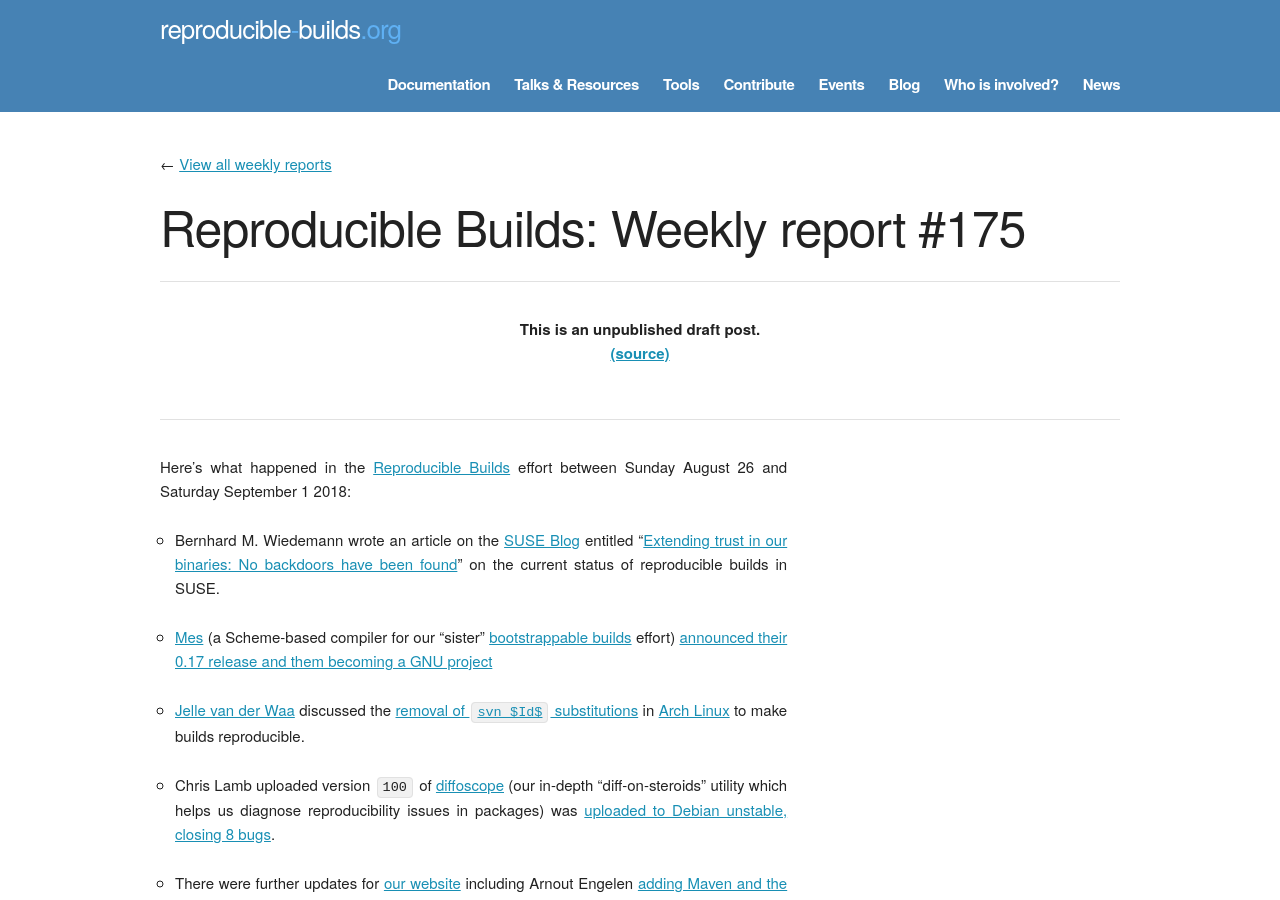
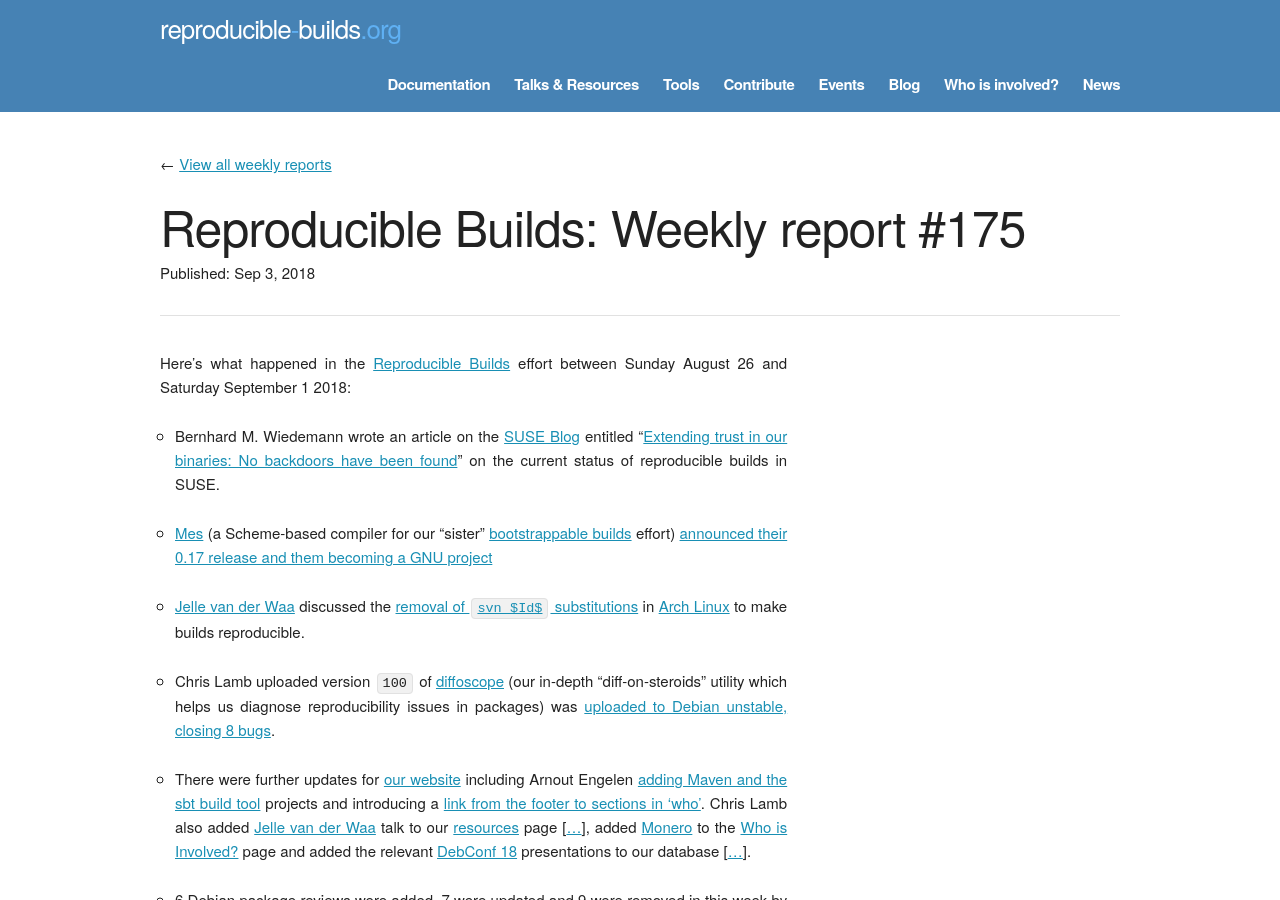
Before and after one commit to prototypefund/reproducible-website, a Jekyll site: the page built from _blog/posts/175.md, in a window 1280 px wide and 900 px high. Built offline with Jekyll 4.4.1, drawn with Linux system fonts in a browser that asks for light colours; some web fonts are replaced.

Commit message:
published as https://reproducible-builds.org/blog/posts/175/

```diff
--- a/_blog/posts/175.md
+++ b/_blog/posts/175.md
@@ -1,6 +1,7 @@
 ---
 layout: blog
 week: 175
+published: 2018-09-03 17:16:04
 ---
 
 Here's what happened in the [Reproducible Builds](https://reproducible-builds.org) effort between Sunday August 26 and Saturday September 1 2018:
```
